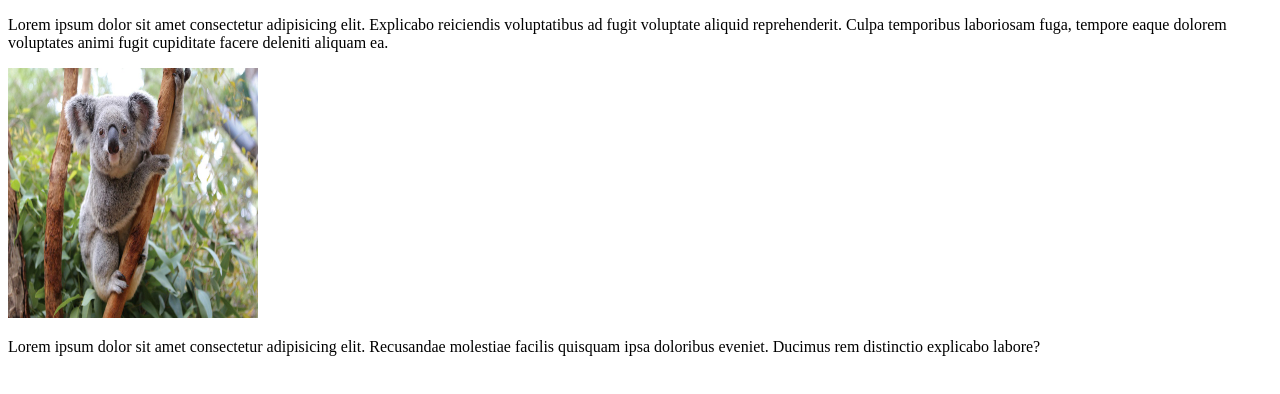
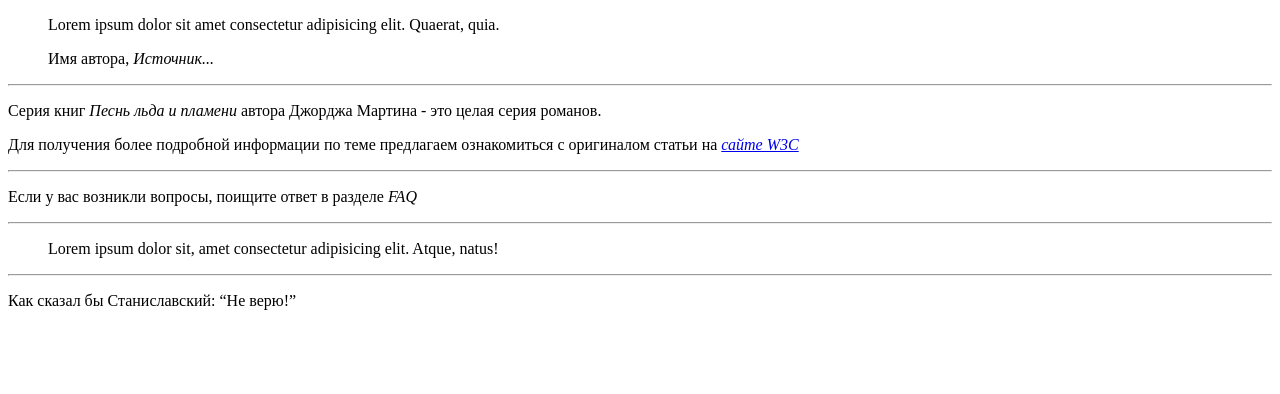
Before and after one commit to enakinena/html_mentoring, a plain HTML site: page index.html in a window 1280 px wide. Drawn offline with Linux system fonts and the light colour scheme.

Commit message:
просмотр и повторение урока 8

```diff
--- a/index.html
+++ b/index.html
@@ -4,27 +4,41 @@
     <meta charset="UTF-8" />
     <meta http-equiv="X-UA-Compatible" content="IE=edge" />
     <meta name="viewport" content="width=device-width, initial-scale=1.0" />
-    <title>Урок 7</title>
+    <title>Урок 8</title>
   </head>
   <body>
+    <blockquote>
+      <p>
+        Lorem ipsum dolor sit amet consectetur adipisicing elit. Quaerat, quia.
+      </p>
+      <p>Имя автора, <cite>Источник...</cite></p>
+    </blockquote>
+    <hr />
     <p>
-      Lorem ipsum dolor sit amet consectetur adipisicing elit. Explicabo
-      reiciendis voluptatibus ad fugit voluptate aliquid reprehenderit. Culpa
-      temporibus laboriosam fuga, tempore eaque dolorem voluptates animi fugit
-      cupiditate facere deleniti aliquam ea.
+      Серия книг <cite>Песнь льда и пламени</cite> автора Джорджа Мартина - это
+      целая серия романов.
     </p>
-    <img
-      src="images/koala.jpg"
-      alt="Пушистая коала смотрит"
-      width="250"
-      height="250"
-      loading="lazy"
-    />
-    <!-- loading="lazy" позволяет браузеру откладывать загрузку содержимого элементов -->
+
     <p>
-      Lorem ipsum dolor sit amet consectetur adipisicing elit. Recusandae
-      molestiae facilis quisquam ipsa doloribus eveniet. Ducimus rem distinctio
-      explicabo labore?
+      Для получения более подробной информации по теме предлагаем ознакомиться с
+      оригиналом статьи на
+      <cite>
+        <a href="https://www.w3.org/">сайте W3C</a>
+      </cite>
     </p>
+    <hr />
+    <p>Если у вас возникли вопросы, поищите ответ в разделе <cite>FAQ</cite></p>
+    <hr />
+    <blockquote cite="https://some-site.com">
+      <p>
+        Lorem ipsum dolor sit, amet consectetur adipisicing elit. Atque, natus!
+      </p>
+    </blockquote>
+    <!-- При использовании тега cite, текст будет отображаться на странице.
+    При использовании атрибута cite, визуально ничего не отобразиться. Просто увеличим семантику. -->
+    <hr />
+    <p>Как сказал бы Станиславский: <q cite="...">Не верю!</q></p>
+    <!-- Тег q - Строчный тег. Используется для выделения коротких цитат.
+        Аналог блочного тега blockquote -->
   </body>
 </html>
```
